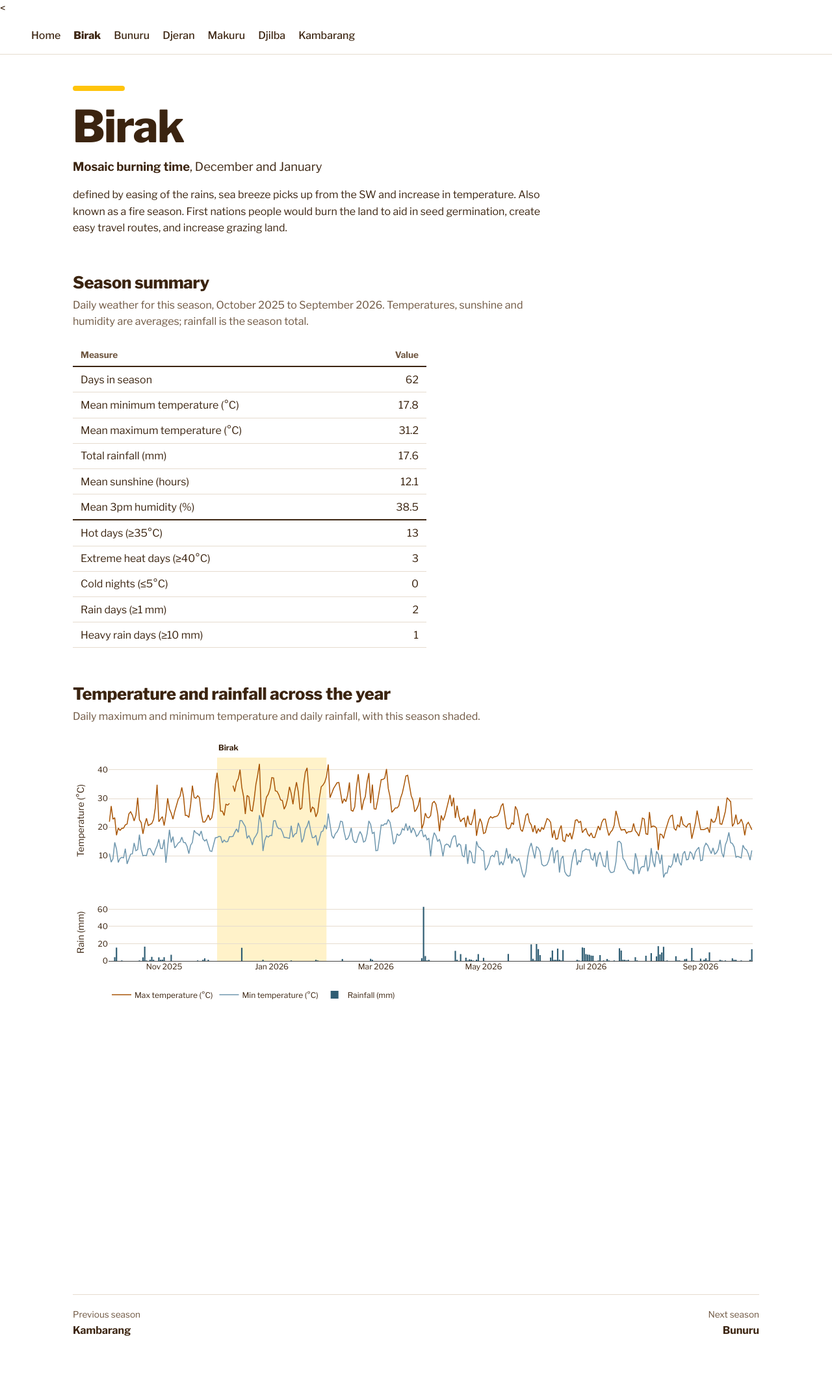
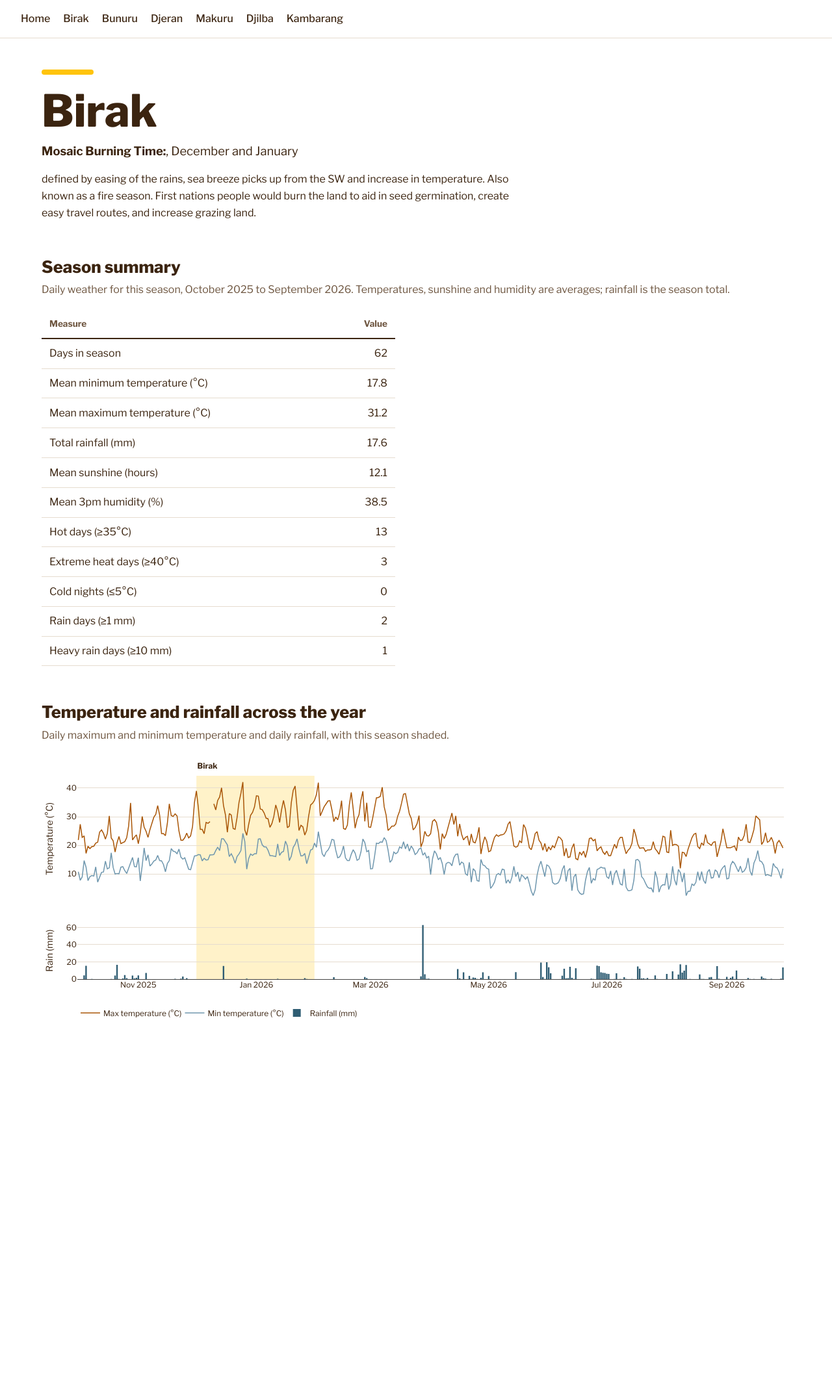
Before and after one commit to webbjordon406-maker/cits1501-project, a Flask app: page /season/Birak in a window 1280 px wide. Shown: the whole page at 65% size. After the commit the page ends 1566 px from the top, so only its background shows below. Run offline with Flask 3, Linux system fonts and the light colour scheme; some libraries are stand-ins or nearby versions.

Commit message:
Simplified code and features in app

```diff
--- a/app.py
+++ b/app.py
@@ -1,7 +1,6 @@
 """Flask app for the Nyoongar seasonal weather explorer."""
 from pathlib import Path
 
-import pandas as pd
 from flask import Flask, jsonify, send_file
 
 from data import SEASONS, load_weather, assign_seasons, load_season_info
@@ -10,7 +9,7 @@
 app = Flask(__name__)
 PAGES = Path(__file__).parent / "templates"
 
-# Load and prepare the data and season descriptions once, when the app starts
+# Load the weather data and season descriptions once, when the app starts
 weather = assign_seasons(load_weather())
 season_info = load_season_info()
 
@@ -18,26 +17,22 @@
 # --- Helpers ---
 
 def match_season(name):
-    """Return the correctly capitalised season name, or None if it isn't valid.
-
-    Accepts any capitalisation, so "makuru" and "MAKURU" both become "Makuru".
-    """
+    """Return the correctly capitalised season name, or None if it isn't valid."""
     for season in SEASONS:
-        if season.lower() == name.strip().lower():
+        if season.lower() == name.lower():
             return season
     return None
 
 
 def to_records(df):
-    """Convert a DataFrame to a list of dicts that jsonify can handle.
+    """Convert a DataFrame into a list of dictionaries that jsonify can send.
 
-    Dates become "YYYY-MM-DD" strings and NaN becomes None (null in JSON),
-    because NaN is not valid JSON.
+    Dates become "YYYY-MM-DD" text, and missing values (NaN) become None,
+    because NaN is not allowed in JSON.
     """
     df = df.copy()
-    for col in df.columns:
-        if pd.api.types.is_datetime64_any_dtype(df[col]):
-            df[col] = df[col].dt.strftime("%Y-%m-%d")
+    if "date" in df.columns:
+        df["date"] = df["date"].dt.strftime("%Y-%m-%d")
     df = df.astype(object).where(df.notna(), None)
     return df.to_dict(orient="records")
 
@@ -58,16 +53,15 @@
 
 @app.errorhandler(404)
 def page_not_found(error):
-    # Any other unknown address also gets the friendly error page
     return send_file(PAGES / "error.html"), 404
 
 
-# --- API routes ---
+# --- API routes (send data to the pages as JSON) ---
 
 @app.route("/api/summary")
 def api_summary():
     summary = season_summary(weather).reset_index()
-    events = {s: season_detail(weather, s)["events"] for s in SEASONS}
+    events = {season: season_detail(weather, season)["events"] for season in SEASONS}
     return jsonify(
         overview=season_info["overview"],
         note=season_info["note"],
@@ -82,23 +76,23 @@
 def api_season(name):
     season = match_season(name)
     if season is None:
-        return jsonify(error=f"Unknown season: {name!r}", valid_seasons=SEASONS), 404
+        return jsonify(error=f"Unknown season: {name}"), 404
 
     detail = season_detail(weather, season)
     return jsonify(
-        name=detail["name"],
+        name=season,
         info=season_info["seasons"][season],
         stats=detail["stats"],
         events=detail["events"],
-        daily=to_records(detail["daily"]),
     )
+
+
 @app.route("/api/daily")
 def api_daily():
-    """Every day of the year, with its season, for the year-long chart."""
-    columns = ["date", "min_temp", "max_temp", "rain", "season"]
-    daily = weather[columns].copy()
+    daily = weather[["date", "min_temp", "max_temp", "rain", "season"]].copy()
     daily["season"] = daily["season"].astype(str)
     return jsonify(daily=to_records(daily))
 
+
 if __name__ == "__main__":
     app.run(debug=True)
--- a/static/seasons.js
+++ b/static/seasons.js
@@ -1,10 +1,12 @@
-// Shared helpers used by both the home page and the season pages
+// Helpers shared by the home page and the season pages
 
+// Season colours, from darkest (coolest) to lightest (warmest)
 const GRADIENT = ["#933708", "#A95607", "#BE7505", "#D49504", "#EEAA0D", "#FFC40C"];
-// The two darkest steps need white text; the rest read better with dark text
+
+// Text colour for each step: white on the two dark colours, dark brown on the rest
 const TEXT_ON = ["#FFFFFF", "#FFFFFF", "#2B1606", "#2B1606", "#2B1606", "#2B1606"];
 
-// Give each season a gradient step by its mean max temperature:
+// Rank the seasons by mean max temperature and give each a colour:
 // the coolest season gets the darkest colour, the warmest the lightest.
 function colourBySeason(summary) {
   const ranked = [...summary].sort((a, b) => a.mean_max_temp - b.mean_max_temp);
@@ -15,12 +17,12 @@
   return colours;
 }
 
-// Always show one decimal place, e.g. 31.0 rather than 31
+// Show numbers with one decimal place, e.g. 31.0 rather than 31
 function oneDecimal(value) {
-  return value === null || value === undefined ? "–" : Number(value).toFixed(1);
+  return value === null ? "–" : value.toFixed(1);
 }
 
-// Fetch JSON, and throw an error if the server says something went wrong
+// Ask the Flask app for data; stop with an error if the request fails
 function getJSON(url) {
   return fetch(url).then(response => {
     if (!response.ok) throw new Error(`Request failed: ${url}`);
@@ -28,5 +30,5 @@
   });
 }
 
-// Shared font and colour settings for Plotly charts
+// Font used in every chart
 const CHART_FONT = { family: "Libre Franklin, Arial, sans-serif", color: "#3B2410" };
--- a/static/style.css
+++ b/static/style.css
@@ -1,37 +1,39 @@
 /* Shared styles for every page of the Nyoongar Seasons app */
 
+/* Colours used throughout, so they can be changed in one place */
 :root {
-  /* Season colour gradient, darkest (coolest) to lightest (warmest) */
-  --step-1: #933708;
+  --step-1: #933708;   /* season gradient, darkest (coolest) ... */
   --step-2: #A95607;
   --step-3: #BE7505;
   --step-4: #D49504;
   --step-5: #EEAA0D;
-  --step-6: #FFC40C;
+  --step-6: #FFC40C;   /* ... to lightest (warmest) */
 
-  --ink: #3B2410;
-  --ink-soft: #6E5640;
-  --line: #E6DCCF;
-  --page: #FFFFFF;
+  --ink: #3B2410;      /* main text */
+  --ink-soft: #6E5640; /* secondary text */
+  --line: #E6DCCF;     /* table and divider lines */
 }
 
-* { box-sizing: border-box; }
-
+/* --- Page basics --- */
 body {
   margin: 0;
-  background: var(--page);
   color: var(--ink);
-  font-family: "Libre Franklin", "Helvetica Neue", Arial, sans-serif;
-  font-size: 1rem;
+  font-family: "Libre Franklin", Arial, sans-serif;
   line-height: 1.6;
 }
 
-/* --- Navigation --- */
+main {
+  max-width: 72rem;
+  margin: 0 auto;
+  padding: 0 2rem 4rem;
+}
+
+/* --- Navigation bar --- */
 nav {
   display: flex;
   flex-wrap: wrap;
   gap: 0.25rem 1.25rem;
-  padding: 1rem clamp(1rem, 4vw, 3rem);
+  padding: 1rem 2rem;
   border-bottom: 1px solid var(--line);
 }
 nav a {
@@ -42,37 +44,23 @@
 nav a:hover { text-decoration: underline; }
 nav a[aria-current="page"] { font-weight: 800; }
 
-a:focus-visible {
-  outline: 3px solid var(--step-1);
-  outline-offset: 3px;
-}
-
-main {
-  max-width: 72rem;
-  margin: 0 auto;
-  padding: 0 clamp(1rem, 4vw, 3rem) 4rem;
-}
-
 /* --- Headings and text --- */
 h1 {
   font-size: clamp(2.5rem, 6vw, 4.25rem);
   font-weight: 800;
-  line-height: 1.02;
-  letter-spacing: -0.02em;
+  line-height: 1.05;
   margin: 0 0 1.5rem;
 }
 h2 {
   font-size: 1.6rem;
   font-weight: 800;
   line-height: 1.2;
-  letter-spacing: -0.01em;
   margin: 0 0 0.4rem;
 }
 section { margin-top: 3.5rem; }
 .section-lede {
   color: var(--ink-soft);
   margin: 0 0 1.25rem;
-  max-width: 44rem;
 }
 .note {
   font-size: 0.9rem;
@@ -83,11 +71,10 @@
 #message { color: var(--step-1); font-weight: 700; }
 
 /* --- Tables --- */
-.table-scroll { overflow-x: auto; }
+.table-scroll { overflow-x: auto; }  /* wide tables scroll on small screens */
 table {
   width: 100%;
   border-collapse: collapse;
-  font-variant-numeric: tabular-nums;
 }
 th, td {
   padding: 0.6rem 0.75rem;
@@ -96,162 +83,91 @@
   white-space: nowrap;
 }
 th:first-child, td:first-child { text-align: left; }
-thead th {
+th {
   font-size: 0.85rem;
-  font-weight: 700;
   color: var(--ink-soft);
   border-bottom: 2px solid var(--ink);
-  vertical-align: bottom;
 }
 td a {
   color: var(--ink);
   font-weight: 700;
   text-decoration: none;
 }
-td a:hover { text-decoration: underline; }
 .swatch {
   display: inline-block;
   width: 0.7rem;
   height: 0.7rem;
   border-radius: 50%;
   margin-right: 0.5rem;
-  vertical-align: baseline;
 }
-tr.group-start td { border-top: 2px solid var(--ink); }
+
+/* --- Charts --- */
+.chart { width: 100%; min-height: 420px; }
 
 /* --- Home page: introduction beside the season wheel --- */
 .hero {
   display: grid;
-  grid-template-columns: minmax(0, 1fr) minmax(0, 1.1fr);
+  grid-template-columns: 1fr 1.1fr;
   gap: 3rem;
   align-items: center;
   padding: 3rem 0 2rem;
 }
-.intro { max-width: 34rem; }
 .intro p { margin: 0 0 1rem; }
 
 .wheel-wrap { text-align: center; }
-#wheel {
-  width: 100%;
-  max-width: 34rem;
-  height: auto;
-  overflow: visible;
+#wheel { width: 100%; max-width: 34rem; }
+
+.wedge path {
+  stroke: white;
+  stroke-width: 3;
+  transform-origin: 250px 250px;  /* grow from the centre of the circle */
+  transition: transform 0.2s;
 }
-.wedge path {
-  stroke: var(--page);
-  stroke-width: 3;
-  transition: transform 0.2s ease;
-  transform-origin: 250px 250px;
-}
-.wedge:hover path,
-.wedge:focus path { transform: scale(1.04); }
-.wedge:focus { outline: none; }
-.wedge:focus-visible path {
-  stroke: var(--ink);
-  stroke-width: 4;
-}
-.wedge-name {
-  font-size: 19px;
-  font-weight: 700;
-  pointer-events: none;
-}
-.wedge-months {
-  font-size: 12px;
-  pointer-events: none;
-}
-.centre-name {
-  font-size: 24px;
-  font-weight: 800;
-  fill: var(--ink);
-}
-.centre-detail {
-  font-size: 13px;
-  fill: var(--ink-soft);
-}
+.wedge:hover path { transform: scale(1.04); }
+.wedge-name { font-size: 19px; font-weight: 700; }
+.wedge-months { font-size: 12px; }
+.centre-name { font-size: 24px; font-weight: 800; fill: var(--ink); }
+.centre-detail { font-size: 13px; fill: var(--ink-soft); }
+
+/* Colour key under the wheel */
 .key {
   display: inline-flex;
   align-items: center;
   gap: 0.6rem;
   font-size: 0.85rem;
   color: var(--ink-soft);
-  margin-top: 0.5rem;
 }
 .key-bar {
   width: 8rem;
   height: 0.6rem;
   border-radius: 0.3rem;
-  background: linear-gradient(to right,
-    var(--step-1), var(--step-2), var(--step-3),
-    var(--step-4), var(--step-5), var(--step-6));
+  background: linear-gradient(to right, var(--step-1), var(--step-2), var(--step-3),
+                                        var(--step-4), var(--step-5), var(--step-6));
 }
 
-.chart { width: 100%; min-height: 420px; }
-
-.sources ul { padding-left: 1.2rem; }
 .sources li { margin-bottom: 0.4rem; }
 
 /* --- Season page --- */
-.season-header {
-  padding: 3rem 0 0;
-  max-width: 46rem;
-}
+.season-header { padding-top: 3rem; max-width: 46rem; }
 .season-header h1 { margin-bottom: 0.75rem; }
-.season-band {
+.season-band {   /* coloured bar above the heading; colour is set by JavaScript */
   display: block;
   width: 5rem;
   height: 0.5rem;
   border-radius: 0.25rem;
   margin-bottom: 1.25rem;
-  background: var(--season-colour, var(--step-5));
 }
-.season-meta {
-  font-size: 1.15rem;
-  margin: 0 0 1rem;
-}
-.season-meta strong { font-weight: 700; }
-.season-overview { margin: 0; }
-
+.season-meta { font-size: 1.15rem; margin: 0 0 1rem; }
 .summary-table { max-width: 34rem; }
-
-/* Overrides the top navigation styles, since this is also a <nav> */
-.cycle-nav {
-  display: flex;
-  justify-content: space-between;
-  gap: 1rem;
-  margin-top: 3.5rem;
-  padding: 1.25rem 0 0;
-  border-top: 1px solid var(--line);
-  border-bottom: none;
-}
-.cycle-nav a {
-  color: var(--ink);
-  font-weight: 700;
-  text-decoration: none;
-}
-.cycle-nav a:hover { text-decoration: underline; }
-.cycle-nav span {
-  display: block;
-  font-size: 0.85rem;
-  font-weight: 400;
-  color: var(--ink-soft);
-}
-.cycle-nav .next { text-align: right; }
 
 /* --- Error page --- */
 .error-page { padding-top: 3rem; max-width: 40rem; }
-.error-page ul { padding-left: 1.2rem; }
 .error-page a { color: var(--ink); font-weight: 700; }
 
-/* --- Small screens and reduced motion --- */
+/* --- Small screens: stack the home page instead of two columns --- */
 @media (max-width: 800px) {
-  .hero {
-    grid-template-columns: 1fr;
-    gap: 1.5rem;
-    padding-top: 2rem;
-  }
+  main { padding: 0 1rem 3rem; }
+  nav { padding: 1rem; }
+  .hero { grid-template-columns: 1fr; gap: 1.5rem; padding-top: 2rem; }
   .season-header { padding-top: 2rem; }
 }
-
-@media (prefers-reduced-motion: reduce) {
-  .wedge path { transition: none; }
-}
--- a/templates/season.html
+++ b/templates/season.html
@@ -1,15 +1,13 @@
-<<!DOCTYPE html>
+<!DOCTYPE html>
 <html lang="en">
 <head>
   <meta charset="utf-8">
   <meta name="viewport" content="width=device-width, initial-scale=1">
   <title>Nyoongar Seasons</title>
-  <link rel="preconnect" href="https://fonts.googleapis.com">
-  <link rel="preconnect" href="https://fonts.gstatic.com" crossorigin>
   <link href="https://fonts.googleapis.com/css2?family=Libre+Franklin:wght@400;500;700;800&display=swap" rel="stylesheet">
+  <link rel="stylesheet" href="/static/style.css">
   <script src="https://cdn.plot.ly/plotly-2.35.2.min.js"></script>
   <script src="/static/seasons.js"></script>
-  <link rel="stylesheet" href="/static/style.css">
 </head>
 <body>
   <nav>
@@ -27,7 +25,7 @@
       <span class="season-band"></span>
       <h1 id="title">Loading…</h1>
       <p class="season-meta"><strong id="description"></strong>, <span id="months"></span></p>
-      <p class="season-overview" id="season-overview"></p>
+      <p id="season-overview"></p>
     </header>
 
     <p id="message"></p>
@@ -50,16 +48,11 @@
 
     <section>
       <h2>Temperature and rainfall across the year</h2>
-      <p class="section-lede" id="chart-lede">
+      <p class="section-lede">
         Daily maximum and minimum temperature and daily rainfall, with this season shaded.
       </p>
       <div id="year-chart" class="chart"></div>
     </section>
-
-    <nav class="cycle-nav" aria-label="Previous and next season">
-      <a id="previous" href="/"></a>
-      <a id="next" class="next" href="/"></a>
-    </nav>
   </main>
 
   <script>
@@ -72,113 +65,80 @@
       document.querySelector("#description").textContent = info.description;
       document.querySelector("#months").textContent = info.months;
       document.querySelector("#season-overview").textContent = info.overview;
-      document.documentElement.style.setProperty("--season-colour", colour);
-
-      // Mark this season's link in the top navigation as the current page
-      for (const link of document.querySelectorAll("nav a")) {
-        if (link.getAttribute("href") === `/season/${season}`) {
-          link.setAttribute("aria-current", "page");
-        }
-      }
+      document.querySelector(".season-band").style.background = colour;
     }
 
     function fillSummaryTable(stats, events) {
       const rows = [
-        ["Days in season", stats.days, false],
-        ["Mean minimum temperature (°C)", oneDecimal(stats.mean_min_temp), false],
-        ["Mean maximum temperature (°C)", oneDecimal(stats.mean_max_temp), false],
-        ["Total rainfall (mm)", oneDecimal(stats.total_rain), false],
-        ["Mean sunshine (hours)", oneDecimal(stats.mean_sun), false],
-        ["Mean 3pm humidity (%)", oneDecimal(stats.mean_rh_3pm), false],
-        // A line separates the averages from the event counts
-        ["Hot days (≥35°C)", events.hot_days, true],
-        ["Extreme heat days (≥40°C)", events.extreme_heat_days, false],
-        ["Cold nights (≤5°C)", events.cold_nights, false],
-        ["Rain days (≥1 mm)", events.rain_days, false],
-        ["Heavy rain days (≥10 mm)", events.heavy_rain_days, false],
+        ["Days in season", stats.days],
+        ["Mean minimum temperature (°C)", oneDecimal(stats.mean_min_temp)],
+        ["Mean maximum temperature (°C)", oneDecimal(stats.mean_max_temp)],
+        ["Total rainfall (mm)", oneDecimal(stats.total_rain)],
+        ["Mean sunshine (hours)", oneDecimal(stats.mean_sun)],
+        ["Mean 3pm humidity (%)", oneDecimal(stats.mean_rh_3pm)],
+        ["Hot days (≥35°C)", events.hot_days],
+        ["Extreme heat days (≥40°C)", events.extreme_heat_days],
+        ["Cold nights (≤5°C)", events.cold_nights],
+        ["Rain days (≥1 mm)", events.rain_days],
+        ["Heavy rain days (≥10 mm)", events.heavy_rain_days],
       ];
 
       const body = document.querySelector("#summary-body");
-      for (const [label, value, groupStart] of rows) {
-        const rowClass = groupStart ? ' class="group-start"' : "";
-        body.innerHTML += `<tr${rowClass}><td>${label}</td><td>${value}</td></tr>`;
+      for (const [label, value] of rows) {
+        body.innerHTML += `<tr><td>${label}</td><td>${value}</td></tr>`;
       }
     }
 
-    // Find the first and last day of this season in the yearly data
-    function seasonRange(daily, season) {
-      const dates = daily.filter(d => d.season === season).map(d => d.date).sort();
-      const end = new Date(dates[dates.length - 1]);
-      end.setDate(end.getDate() + 1);  // shade to the end of the last day
-      return [dates[0], end.toISOString().slice(0, 10)];
-    }
+    function drawYearChart(daily, season, colour) {
+      const dates = daily.map(day => day.date);
 
-    function drawYearChart(daily, season, colour) {
-      const dates = daily.map(d => d.date);
-      const [start, end] = seasonRange(daily, season);
+      // The first and last day of this season, used for the shaded area
+      const seasonDates = daily.filter(day => day.season === season).map(day => day.date);
+      const start = seasonDates[0];
+      const end = seasonDates[seasonDates.length - 1];
 
       const traces = [
         {
           type: "scatter", mode: "lines", name: "Max temperature (°C)",
-          x: dates, y: daily.map(d => d.max_temp),
+          x: dates, y: daily.map(day => day.max_temp),
           line: { color: "#A95607", width: 1.5 },
-          hovertemplate: "%{x|%d %b %Y}: %{y} °C<extra>Max</extra>",
         },
         {
           type: "scatter", mode: "lines", name: "Min temperature (°C)",
-          x: dates, y: daily.map(d => d.min_temp),
+          x: dates, y: daily.map(day => day.min_temp),
           line: { color: "#6F97AE", width: 1.5 },
-          hovertemplate: "%{x|%d %b %Y}: %{y} °C<extra>Min</extra>",
         },
         {
           type: "bar", name: "Rainfall (mm)",
-          x: dates, y: daily.map(d => d.rain),
+          x: dates, y: daily.map(day => day.rain),
           marker: { color: "#2F5D73" },
-          yaxis: "y2",
-          hovertemplate: "%{x|%d %b %Y}: %{y} mm<extra>Rain</extra>",
+          yaxis: "y2",  // drawn on the lower panel
         },
       ];
 
       const layout = {
         font: CHART_FONT,
         margin: { t: 30, r: 10, b: 40, l: 55 },
-        showlegend: true,
         legend: { orientation: "h", y: -0.12 },
-        hovermode: "x unified",
-        xaxis: { type: "date", tickformat: "%b %Y", automargin: true, anchor: "y2" },
-        // Temperature on the top panel, rainfall on the bottom panel
+        xaxis: { tickformat: "%b %Y", anchor: "y2" },
+        // Temperature in the top panel, rainfall in the bottom panel
         yaxis: { title: { text: "Temperature (°C)" }, domain: [0.38, 1], gridcolor: "#E6DCCF" },
-        yaxis2: { title: { text: "Rain (mm)" }, domain: [0, 0.28], gridcolor: "#E6DCCF", rangemode: "tozero" },
+        yaxis2: { title: { text: "Rain (mm)" }, domain: [0, 0.28], gridcolor: "#E6DCCF" },
+        // Shade this season and label it
         shapes: [{
           type: "rect", xref: "x", yref: "paper",
           x0: start, x1: end, y0: 0, y1: 1,
           fillcolor: colour, opacity: 0.22, line: { width: 0 }, layer: "below",
         }],
         annotations: [{
-          xref: "x", yref: "paper",
-          x: start, y: 1.02, xanchor: "left", yanchor: "bottom",
+          xref: "x", yref: "paper", x: start, y: 1.02,
+          xanchor: "left", yanchor: "bottom",
           text: `<b>${season}</b>`, showarrow: false,
         }],
-        paper_bgcolor: "rgba(0,0,0,0)",
-        plot_bgcolor: "rgba(0,0,0,0)",
       };
 
-      Plotly.newPlot("year-chart", traces, layout, { responsive: true, displayModeBar: false });
-    }
-
-    // Links to the seasons before and after this one, wrapping around the year
-    function showCycleNav(seasons, season) {
-      const i = seasons.indexOf(season);
-      const previous = seasons[(i - 1 + seasons.length) % seasons.length];
-      const next = seasons[(i + 1) % seasons.length];
-
-      const prevLink = document.querySelector("#previous");
-      prevLink.href = `/season/${previous}`;
-      prevLink.innerHTML = `<span>Previous season</span>${previous}`;
-
-      const nextLink = document.querySelector("#next");
-      nextLink.href = `/season/${next}`;
-      nextLink.innerHTML = `<span>Next season</span>${next}`;
+      // staticPlot turns off all chart interaction (hovering, zooming, clicking the legend)
+      Plotly.newPlot("year-chart", traces, layout, { staticPlot: true, responsive: true });
     }
 
     Promise.all([
@@ -193,7 +153,6 @@
         showHeader(season, detail.info, colour);
         fillSummaryTable(detail.stats, detail.events);
         drawYearChart(year.daily, season, colour);
-        showCycleNav(summary.seasons, season);
       })
       .catch(() => {
         document.querySelector("#title").textContent = "Season data unavailable";
```
Also changed, not shown: analysis.py (+12 -55 lines), data.py (+21 -42 lines), seasons.json (+6 -6 lines), templates/error.html (+1 -12 lines), templates/index.html (+37 -77 lines).
